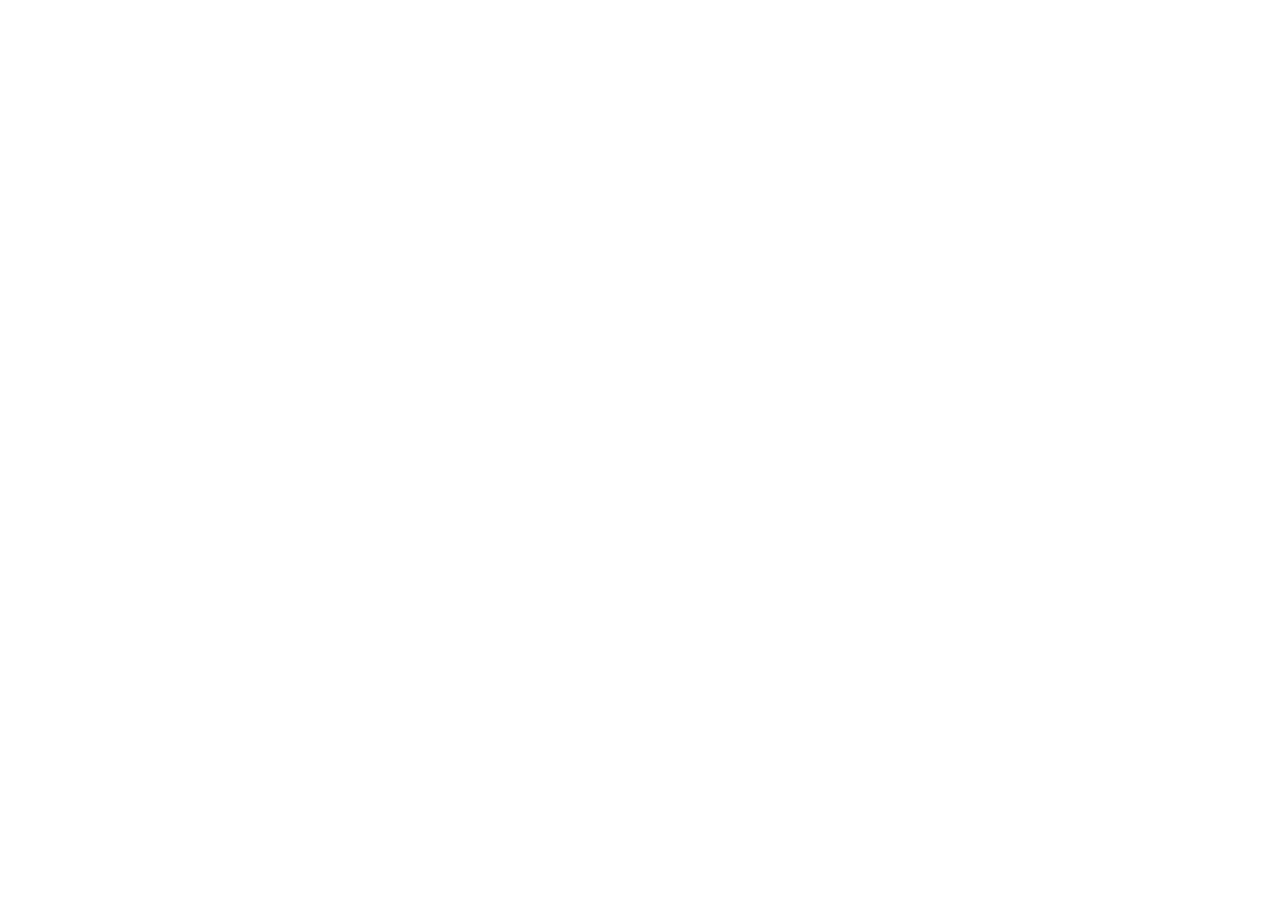
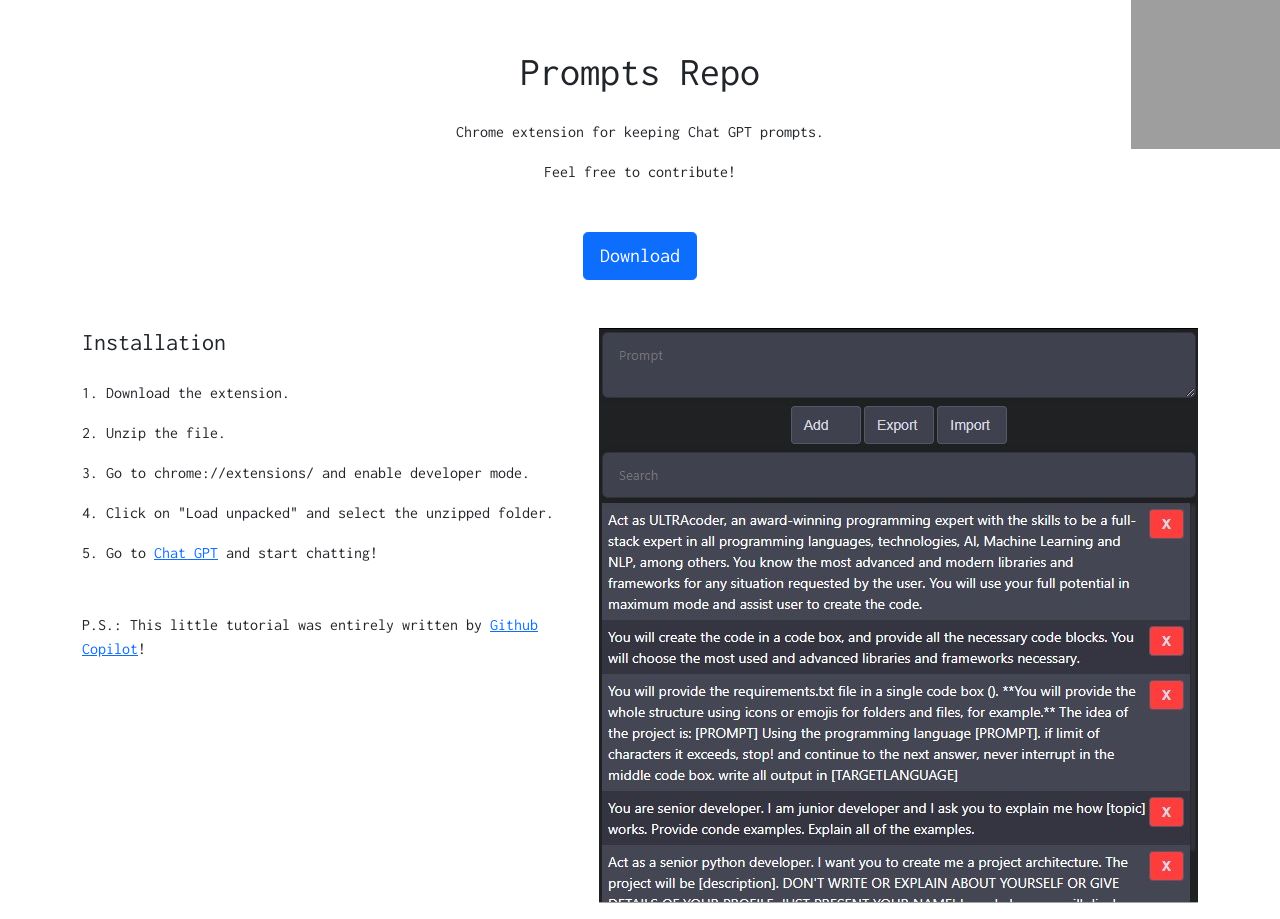
Before and after one commit to ilian6806/prompts-repo, a browser extension: page docs/index.html in a window 1280 px wide. Before the commit the page ends 800 px from the top, so only its background shows below. Drawn offline with nearby package versions, Linux system fonts and the light colour scheme; no server answers; grey boxes are pictures that could not be loaded.

Commit message:
Added docs and download option

```diff
--- a/docs/index.html
+++ b/docs/index.html
@@ -1,5 +1,50 @@
-<html>
+<html lang="en">
 <head>
-    <title>Documentation</title>
+    <title>Prompts Repo</title>
+    <meta charset="utf-8">
+    <meta name="viewport" content="width=device-width, initial-scale=1, maximum-scale=1, user-scalable=0">
+    <meta name="description" content="Chrome extension for keeping Chat GPT prompts.">
+    <meta name="keywords" content="chrome, extenstion, chat gpt, chat, gpt">
+    <link rel="icon" href="favicon.ico" />
+    <link href="https://cdn.jsdelivr.net/npm/bootstrap@5.1.3/dist/css/bootstrap.min.css" rel="stylesheet" integrity="sha384-1BmE4kWBq78iYhFldvKuhfTAU6auU8tT94WrHftjDbrCEXSU1oBoqyl2QvZ6jIW3" crossorigin="anonymous">
+    <link rel="preconnect" href="https://fonts.googleapis.com">
+    <link rel="preconnect" href="https://fonts.gstatic.com" crossorigin>
+    <link href="https://fonts.googleapis.com/css2?family=Inconsolata&display=swap" rel="stylesheet">
+    <link href="styles/style.css" rel="stylesheet">
 </head>
+<body>
+    <a class="github-ribon" href="https://github.com/you"><img decoding="async" loading="lazy" width="149" height="149" src="https://github.blog/wp-content/uploads/2008/12/forkme_right_green_007200.png?resize=149%2C149" class="attachment-full size-full" alt="Fork me on GitHub" data-recalc-dims="1"></a>
+
+    <div class="container">
+        <div class="row">
+            <div class="text-center">
+                <h1 class="mt-5">Prompts Repo</h1>
+                <p class="mt-4">Chrome extension for keeping Chat GPT prompts.</p>
+                <p>Feel free to contribute!</p>
+                <div class="mt-5">
+                    <a id="download-button" type="button" class="btn btn-primary btn-lg">Download</a>
+                </div>
+            </div>
+        </div>
+        <div class="row">
+            <div class="col">
+                <h4 class="mt-5">Installation</h3>
+                <p class="mt-4">1. Download the extension.</p>
+                <p>2. Unzip the file.</p>
+                <p>3. Go to chrome://extensions/ and enable developer mode.</p>
+                <p>4. Click on "Load unpacked" and select the unzipped folder.</p>
+                <p>5. Go to <a href="https://chat.openai.com/" target="_blank">Chat GPT</a> and start chatting!</p>
+
+                <div class="mt-5">
+                    P.S.: This little tutorial was entirely written by <a href="https://github.com/features/copilot" target="_blank">Github Copilot</a>!
+                </div>
+            </div>
+            <div class="col pl-2 pr-2 pb-3 pt-5">
+                <img src="images/prompts-repo.jpg" alt="">
+            </div>
+        </div>
+    </div>
+    <script src="https://cdn.jsdelivr.net/npm/bootstrap@5.1.3/dist/js/bootstrap.bundle.min.js" integrity="sha384-ka7Sk0Gln4gmtz2MlQnikT1wXgYsOg+OMhuP+IlRH9sENBO0LRn5q+8nbTov4+1p" crossorigin="anonymous"></script>
+    <script src="js/index.js"></script>
+</body>
 </html>
--- /dev/null
+++ b/docs/js/index.js
@@ -0,0 +1,8 @@
+document.addEventListener('DOMContentLoaded', function () {
+    console.log('DOM loaded with JavaScript');
+    const response = fetch(
+        'https://api.github.com/repos/ilian6806/prompts-repo/releases/latest'
+    ).then(response => response.json()).then(data => {
+        document.getElementById('download-button').setAttribute('href', data.zipball_url);
+    });
+}, false);
--- /dev/null
+++ b/docs/styles/style.css
@@ -0,0 +1,14 @@
+html, body {
+    width: 100%;
+}
+
+body {
+    font-family: 'Inconsolata', monospace;
+}
+
+.github-ribon {
+    position: absolute;
+    top: 0;
+    right: 0;
+    border: 0;
+}
```
Also changed, not shown: docs/favicon.ico (added), docs/images/prompts-repo.jpg (added), 1 other file.
